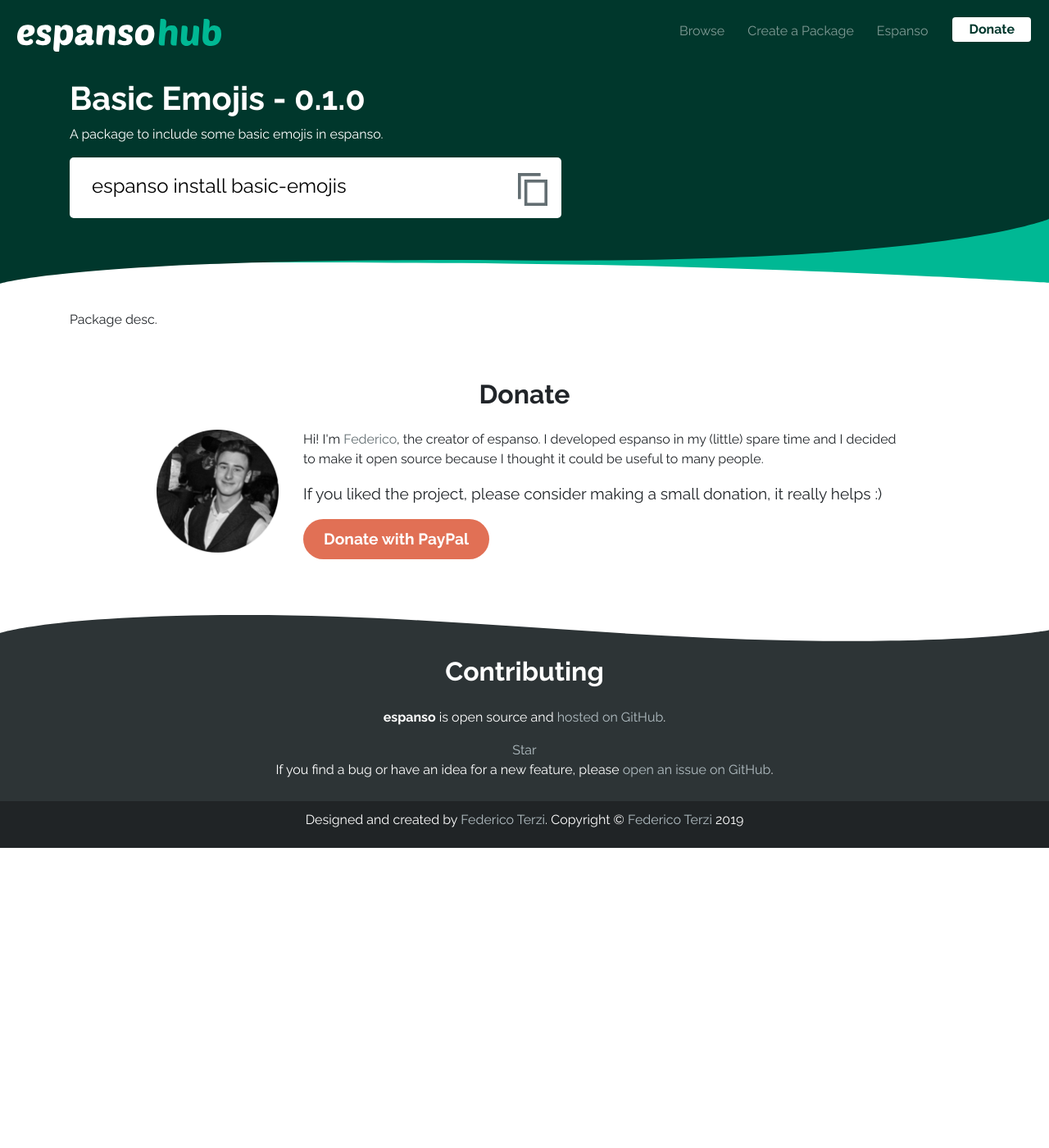
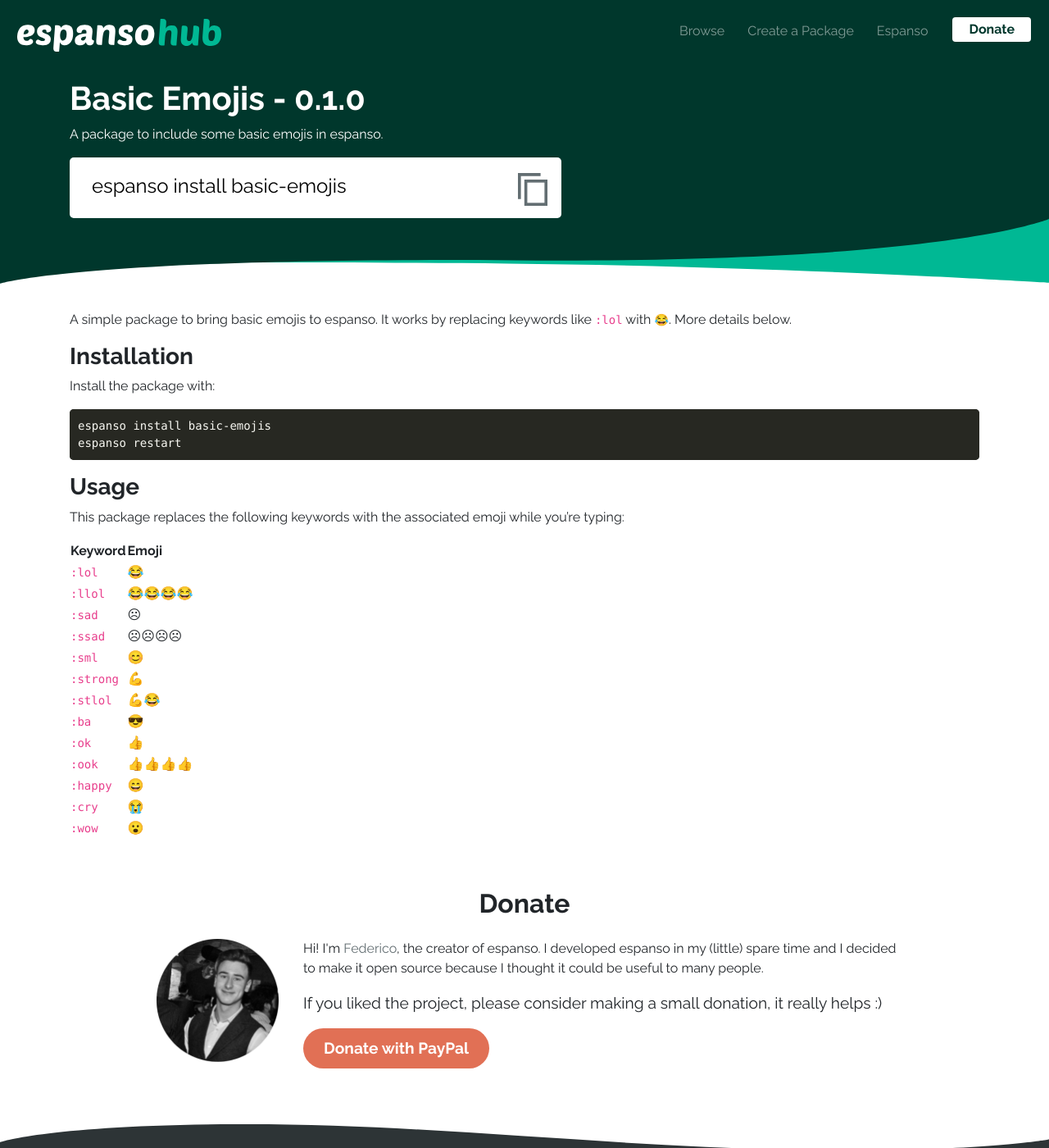
Before and after one commit to federico-terzi/espanso-hub, a Jekyll site: the page built from _packages/basic-emojis.md, in a window 1280 px wide and 1400 px high. Shown: the whole window at 82% size. Built offline with Jekyll 4.4.1, drawn with Linux system fonts in a browser that asks for light colours.

Commit message:
Add packages descriptions

````diff
--- a/_packages/basic-emojis.md
+++ b/_packages/basic-emojis.md
@@ -6,4 +6,35 @@
 package_author: "Federico Terzi"
 package_repo: "https://github.com/federico-terzi/espanso-hub-core"
 ---
-Package desc.
+A simple package to bring basic emojis to espanso.
+It works by replacing keywords like `:lol` with `😂`. More details below.
+
+### Installation
+
+Install the package with:
+
+```
+espanso install basic-emojis
+espanso restart
+```
+
+### Usage
+
+This package replaces the following keywords with the associated emoji while you're
+typing:
+
+Keyword | Emoji
+--- | ---
+`:lol` | 😂
+`:llol` | 😂😂😂😂
+`:sad` | ☹
+`:ssad` | ☹☹☹☹
+`:sml` | 😊
+`:strong` | 💪
+`:stlol` | 💪😂
+`:ba` | 😎
+`:ok` | 👍
+`:ook` | 👍👍👍👍
+`:happy` | 😄
+`:cry` | 😭
+`:wow` | 😮
````
Also changed, not shown: _packages/italian-accents.md (+34 -1 lines).
